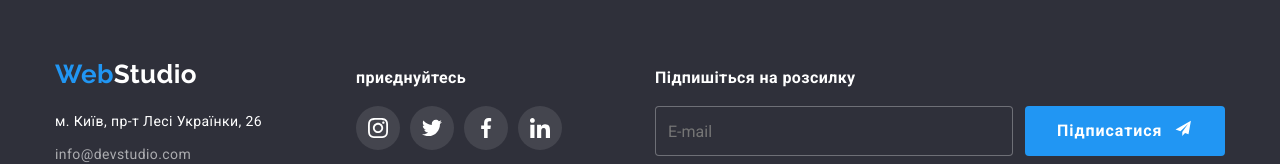
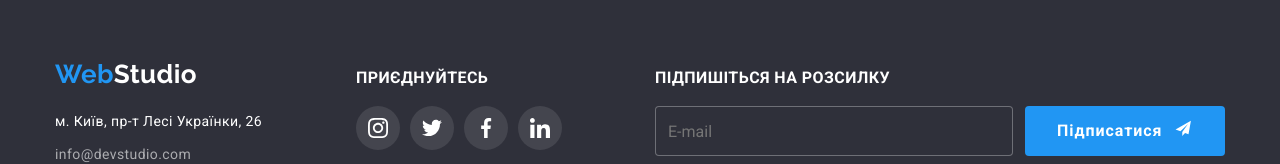
Before and after one commit to EvgeniyGoIT/goit-markup-hw-06, a plain HTML site: page index.html in a window 1280 px wide. Shown: the part 2678-2842 px from the top of the page. Drawn offline with nearby package versions, Linux system fonts and the light colour scheme.

Commit message:
lessons-6

```diff
--- a/index.html
+++ b/index.html
@@ -372,7 +372,7 @@
             </address>
           </div>
           <div class="join-in-icon">
-            <p class="join-in-text">приєднуйтесь</p>
+            <p class="join-in-text">ПРИЄДНУЙТЕСЬ</p>
             <ul class="join-in-block">
               <li class="list-link">
                 <a href="" class="join-in-link">
@@ -405,7 +405,7 @@
             </ul>
           </div>
           <form class="connection">
-            <p class="join-in-text">Підпишіться на розсилку</p>
+            <p class="join-in-text">ПІДПИШІТЬСЯ НА РОЗСИЛКУ</p>
               <div class="connection-box">
                   <input type="email" name="email" class="connection-input" placeholder="E-mail">
                   <button type="submit" class="connection-button">Підписатися
```
